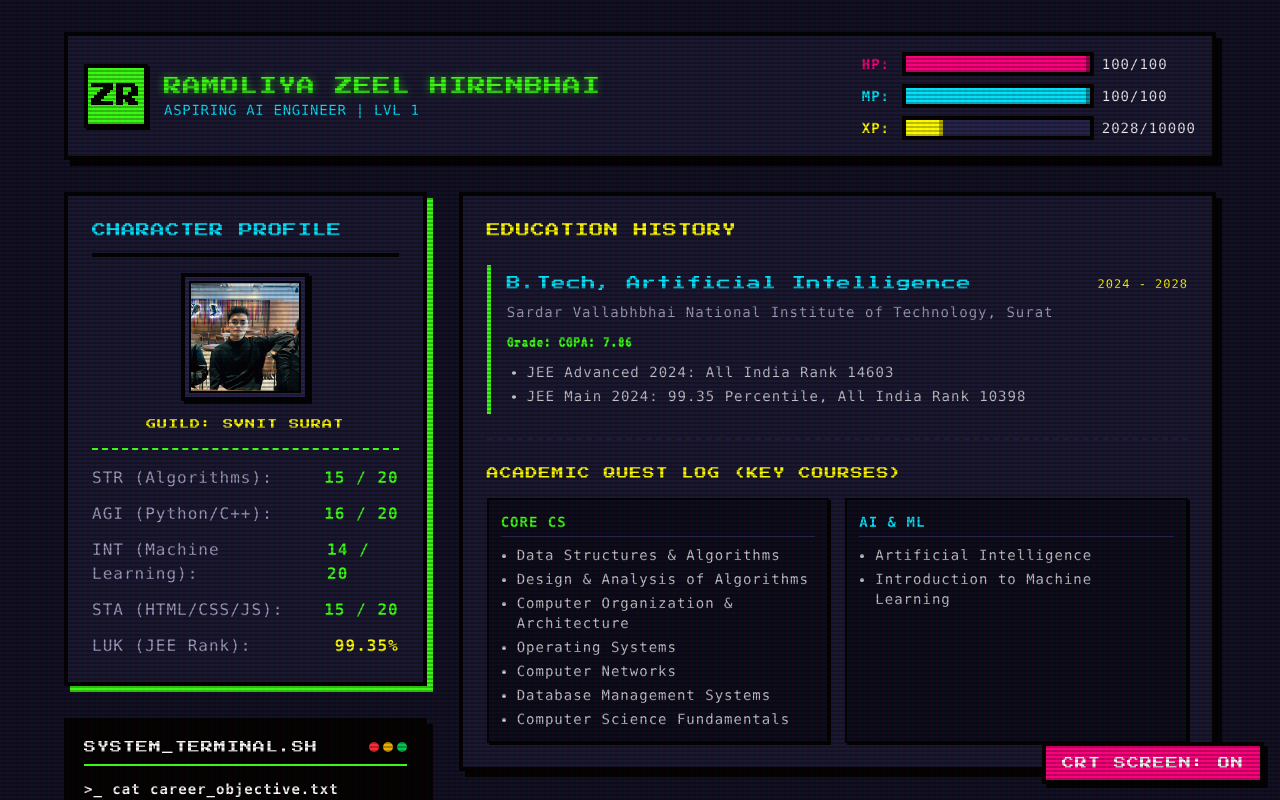
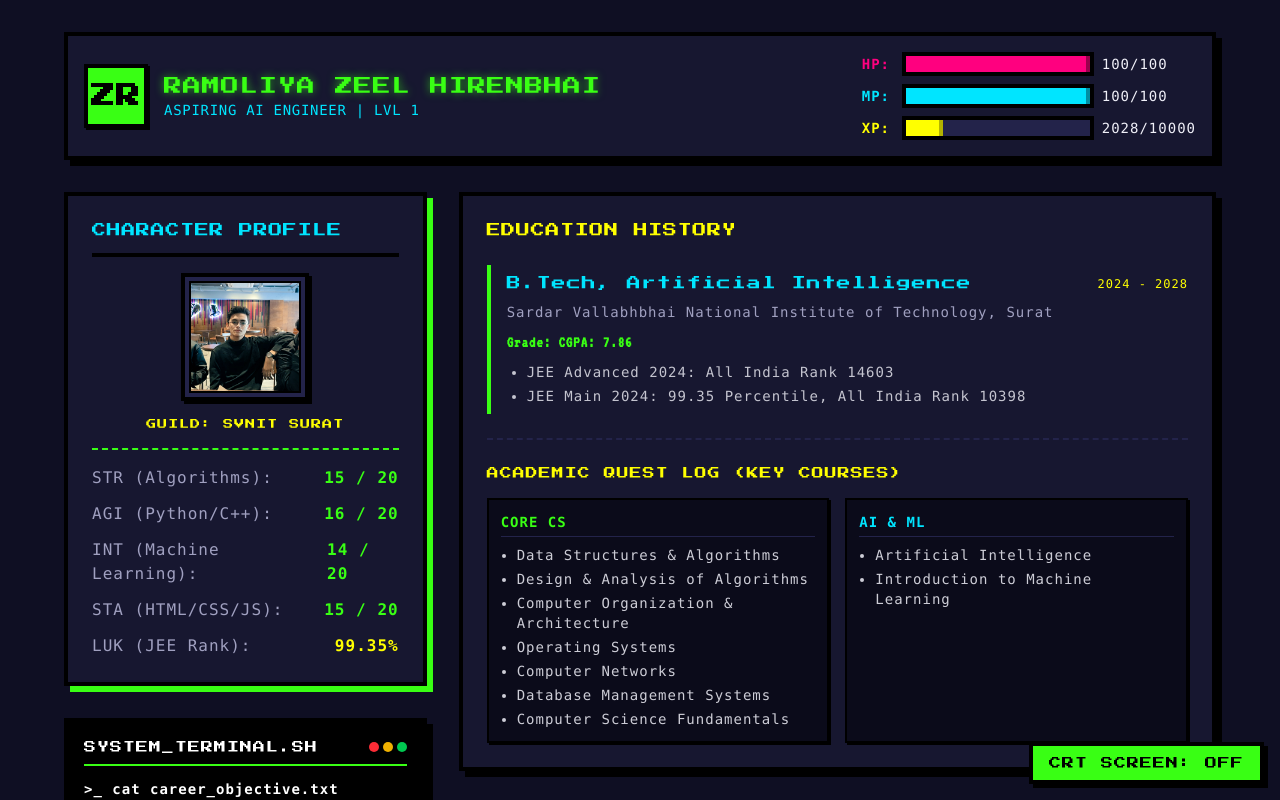
Before and after one commit to ZeelRamoliya07/Portfolio, a Next.js app: page / in a window 1280 px wide. Shown: the top 800 px of the page. Built offline with nearby package versions, Linux system fonts and the light colour scheme.

Commit message:
style: set CRT screen overlay default state to off

```diff
--- a/src/components/CRTWrapper.tsx
+++ b/src/components/CRTWrapper.tsx
@@ -7,7 +7,7 @@ interface CRTWrapperProps {
 }
 
 export default function CRTWrapper({ children }: CRTWrapperProps) {
-  const [crtActive, setCrtActive] = useState<boolean>(true);
+  const [crtActive, setCrtActive] = useState<boolean>(false);
 
   useEffect(() => {
     // We can also toggle class on the html/body element
```
